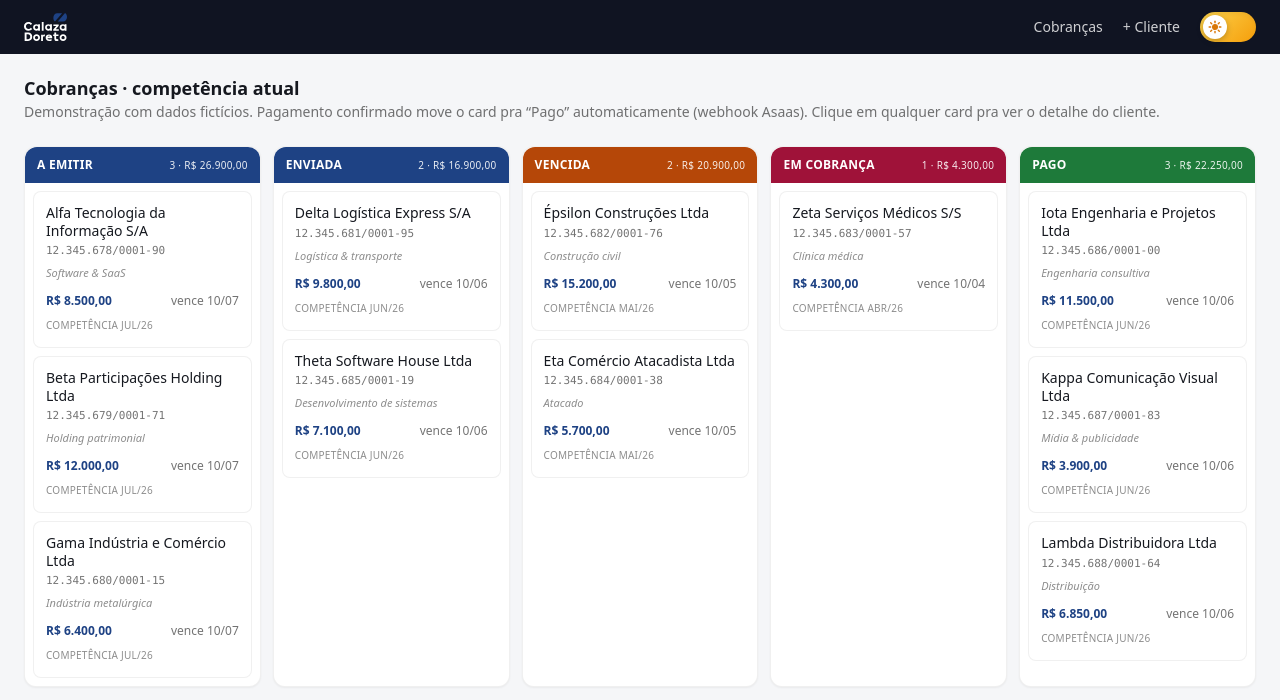
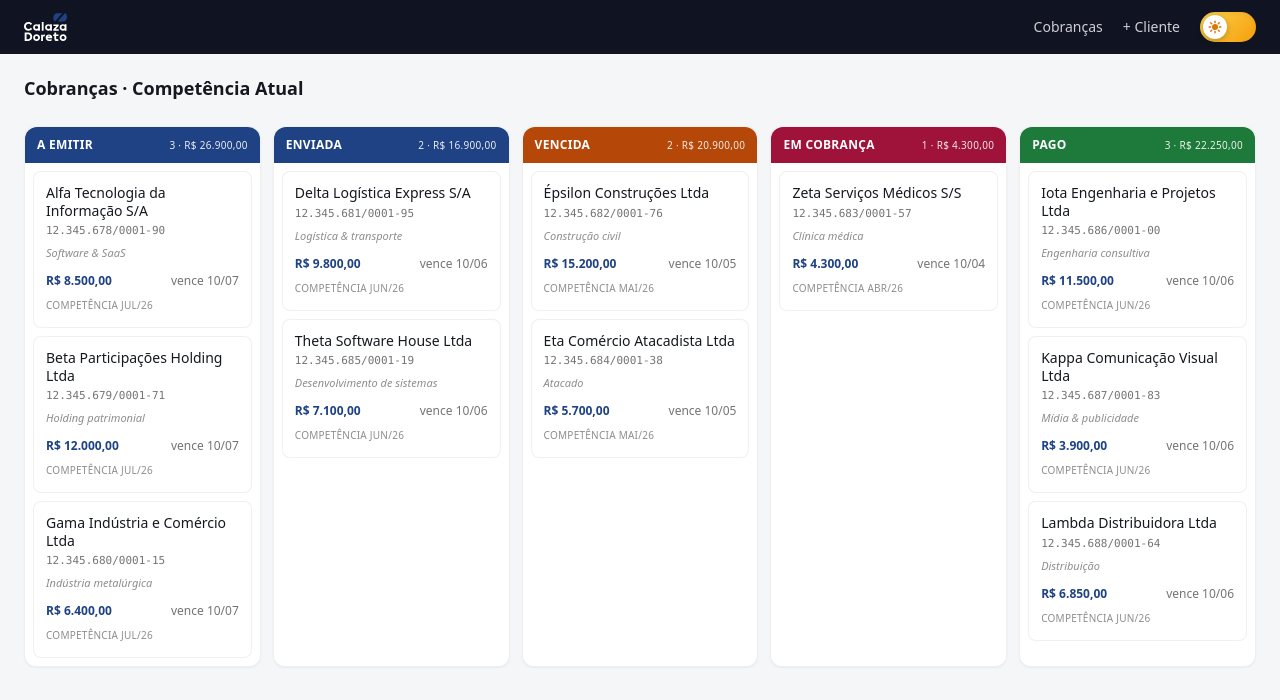
Before and after one commit to leonardoferreirr/calaza-doreto-crm, a Next.js app: page /kanban in a window 1280 px wide. Shown: the top 700 px of the page. Built offline with nearby package versions, Linux system fonts and the light colour scheme.

Commit message:
remove kanban subtitle, capitalize 'Competência Atual'

```diff
--- a/src/app/(app)/kanban/page.tsx
+++ b/src/app/(app)/kanban/page.tsx
@@ -6,10 +6,7 @@ export default function KanbanPage() {
     <main style={{ minHeight: "100vh", background: "var(--bg)", color: "var(--text)" }}>
       <BrandHeader />
       <div className="px-6 pt-5">
-        <h1 className="text-lg font-semibold">Cobranças · competência atual</h1>
-        <p className="text-sm" style={{ color: "var(--text-soft)" }}>
-          Demonstração com dados fictícios. Pagamento confirmado move o card pra &ldquo;Pago&rdquo; automaticamente (webhook Asaas). Clique em qualquer card pra ver o detalhe do cliente.
-        </p>
+        <h1 className="text-lg font-semibold">Cobranças · Competência Atual</h1>
       </div>
       <KanbanBoard />
     </main>
```
